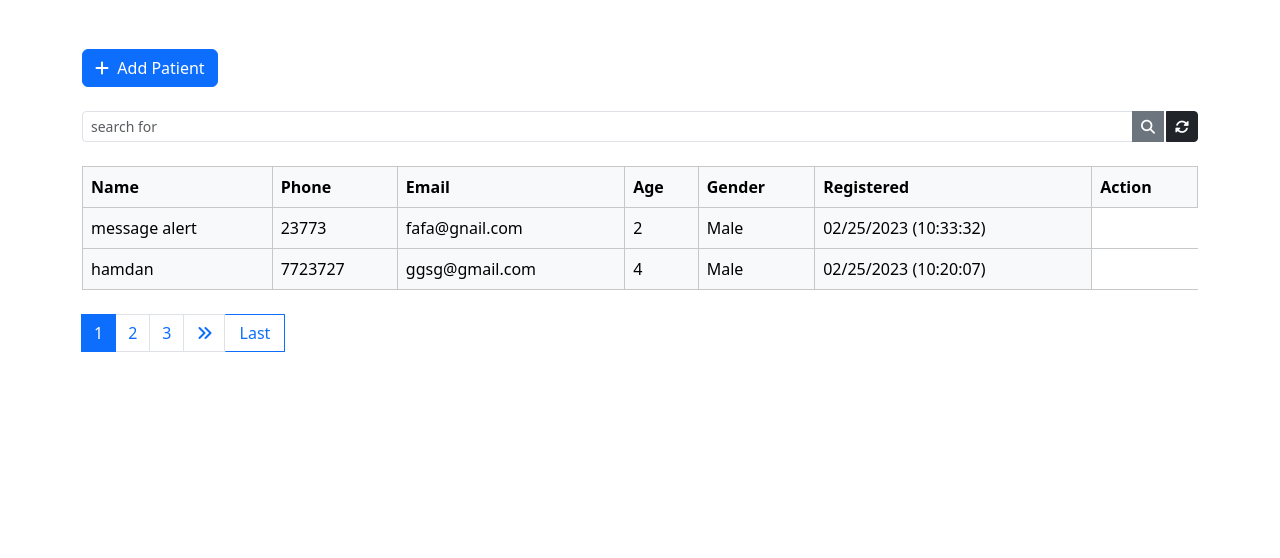
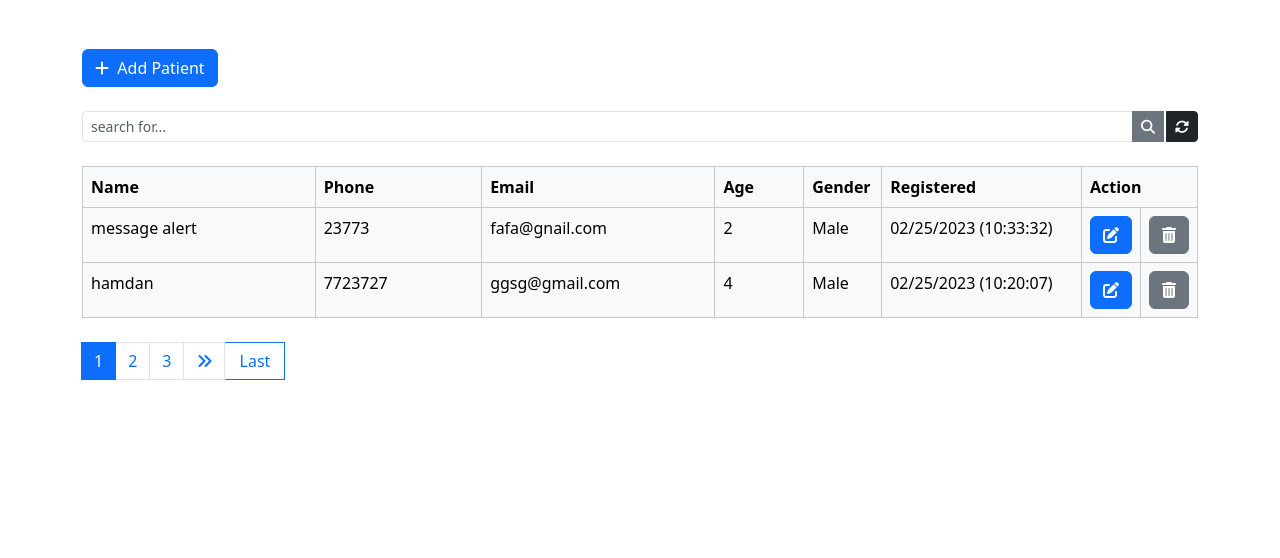
Before and after one commit to AfaraHameed/Patient-Management-System, a Django app: page /backend/ in a window 1280 px wide. Shown: the part 47-605 px from the top of the page. Run offline with Django 4.2, Linux system fonts and the light colour scheme; a user stored in the database is signed in; data comes from the database, SQL or seed files in the repository; both versions use the stored data as it was after the commit.

Commit message:
delete patient with successs message

```diff
--- a/App/templates/backend.html
+++ b/App/templates/backend.html
@@ -24,7 +24,7 @@
 
   <form>
     <div class="input-group input-group-sm mb-3 mt-4">
-      <input type="text" name="q" class="form-control" placeholder="search for ">
+      <input type="text" name="q" class="form-control" placeholder="search for... " value="{{ request.GET.q }}">
       <button class="btn btn-secondary type="submit" name="search" ><i class="fas fa-search"></i></button>
       <a href="{% url 'backend' %}" class="btn btn-dark" style="margin-left: 2px;"><i class="fas fa-sync-alt fa-solid"></i></a>
     </div>
@@ -33,13 +33,13 @@
     <table class="table mt-4 table-bordered table-light">
       <thead class="thead-light">
         <tr>
-          <th scope="col">Name</th>
-          <th scope="col">Phone</th>
-          <th scope="col">Email</th>
-          <th scope="col">Age</th>
-          <th scope="col">Gender</th>
-          <th scope="col">Registered</th>
-          <th scope="col">Action</th>
+          <th style="width: 21%;" scope="col">Name</th>
+          <th style="width: 15%;" scope="col">Phone</th>
+          <th style="width: 21%;" scope="col">Email</th>
+          <th style="width: 8%;" scope="col">Age</th>
+          <th style="width: 7%;" scope="col">Gender</th>
+          <th style="width: 18%;" scope="col">Registered</th>
+          <th style="width: 10%;" colspan="2" scope="col">Action</th>
         </tr>
       </thead>
       <tbody>
@@ -51,6 +51,15 @@
           <td>{{ patient.age }}</td>
           <td>{{ patient.gender }}</td>
           <td>{{ patient.created_at | date:'m/d/Y (H:i:s)'}}</td>
+          <td>
+            <a class="btn btn-primary" href="#" title="Edit Patient">
+              <i class="fas fa-edit"></i>
+            </a>
+          </td>
+            <td>
+            <a class="btn btn-secondary" href="/delete_patient/{{ patient.id }}" title="Delete Patient">
+              <i class="fas fa-trash-alt"></i>
+          </td>
         </tr>
 
         {% endfor %}
@@ -74,10 +83,15 @@
       {% endif %}
 
       {% for i in patients.paginator.page_range %}
+
       {% if patients.number == i  %}
+
       <li class="page-item active"><span class="page-link">{{ i }}<span class="sr-only"></span></span></li>
+
       {% else %}
+
       <li class="page-item"><a class="page-link" href="?page={{ i }}">{{ i }}</a></li>
+
       {% endif %}
       {% endfor %}
 
@@ -92,6 +106,17 @@
     </ul>
     {% endif %}
   </nav>
+
+  <!-- Messages from backend -->
+  {% for message in messages %}
+  {% if message.tags == 'success' %}
+  <script src="https://cdnjs.cloudflare.com/ajax/libs/sweetalert/2.1.2/sweetalert.min.js" integrity="sha512-AA1Bzp5Q0K1KanKKmvN/4d3IRKVlv9PYgwFPvm32nPO6QS8yH1HO7LbgB1pgiOxPtfeg5zEn2ba64MUcqJx6CA==" crossorigin="anonymous" referrerpolicy="no-referrer"></script>
+  <script>
+    var m = "{{ message }}"
+    swal("Perfect..",m , "success")
+  </script>
+  {% endif %}
+  {% endfor %}
 </div>
 
 
--- a/App/views.py
+++ b/App/views.py
@@ -27,6 +27,8 @@ def backend(request):
     all_patient = paginator.get_page(page)
 
     return render(request,'backend.html',{'patients':all_patient})
+
+@login_required(login_url="login")
 def add_patient(request):
     if request.method == 'POST':
         if request.POST.get('name') and request.POST.get('email') and request.POST.get('phone') and request.POST.get('age') and request.POST.get('gender') or request.POST.get('note'):
@@ -42,3 +44,11 @@ def add_patient(request):
             return HttpResponseRedirect('/backend')
     else:
         return render(request, 'add.html')
+
+
+@login_required(login_url="login")
+def delete_patient(request,patient_id):
+    patient = Patient.objects.get(id=patient_id)
+    patient.delete()
+    messages.success(request, 'Patient deleted successfully!')
+    return HttpResponseRedirect('/backend')
--- a/HMS/urls.py
+++ b/HMS/urls.py
@@ -27,5 +27,7 @@ urlpatterns = [
     # Login/Logout
     path('login/', include('django.contrib.auth.urls')),
     #add_patient
-    path('add_patient',views.add_patient,name='add_patient')
+    path('add_patient',views.add_patient,name='add_patient'),
+    #path to delete patient
+    path('delete_patient/<str:patient_id>',views.delete_patient,name='delete_patient')
 ]
```
Also changed, not shown: db.sqlite3.
